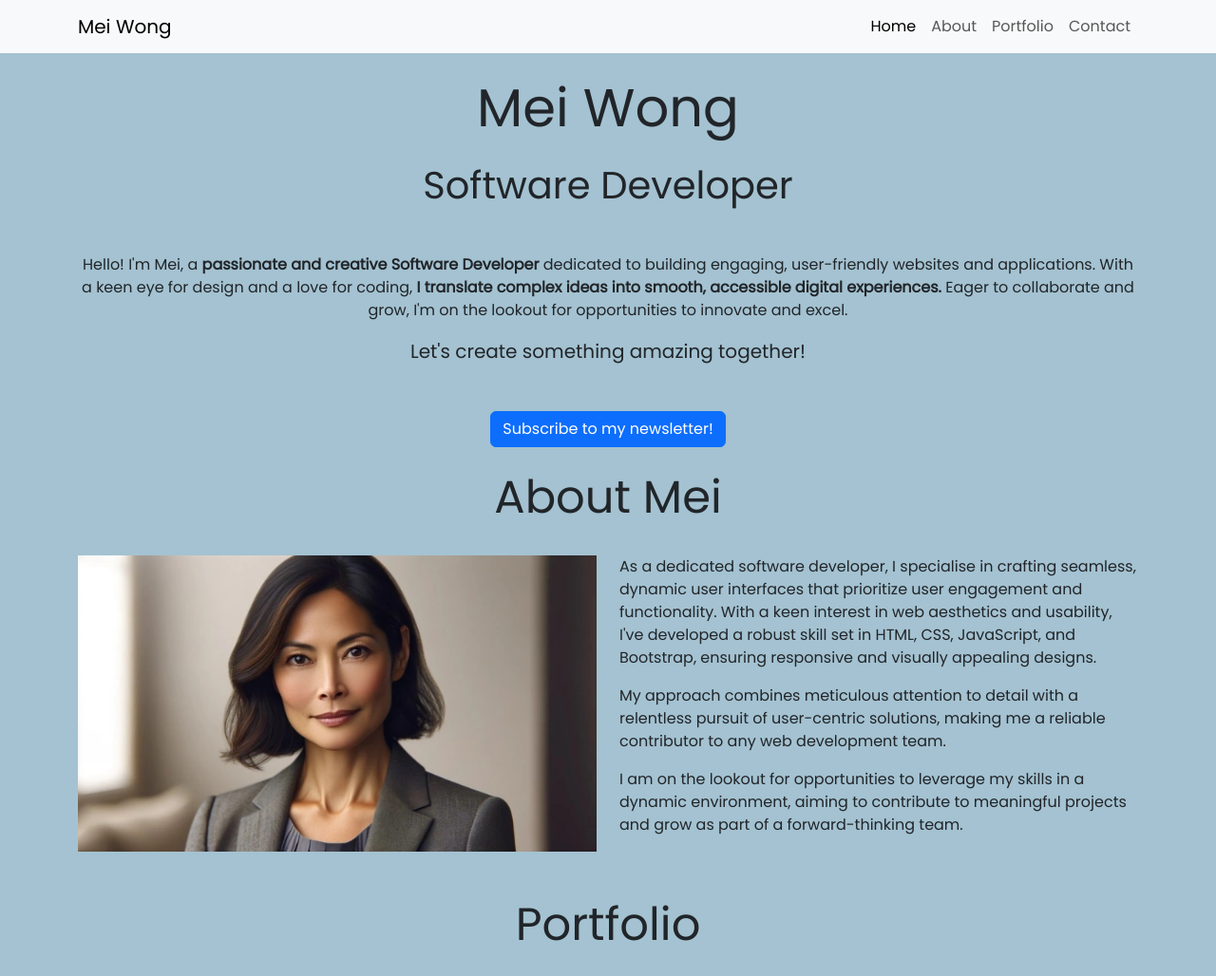
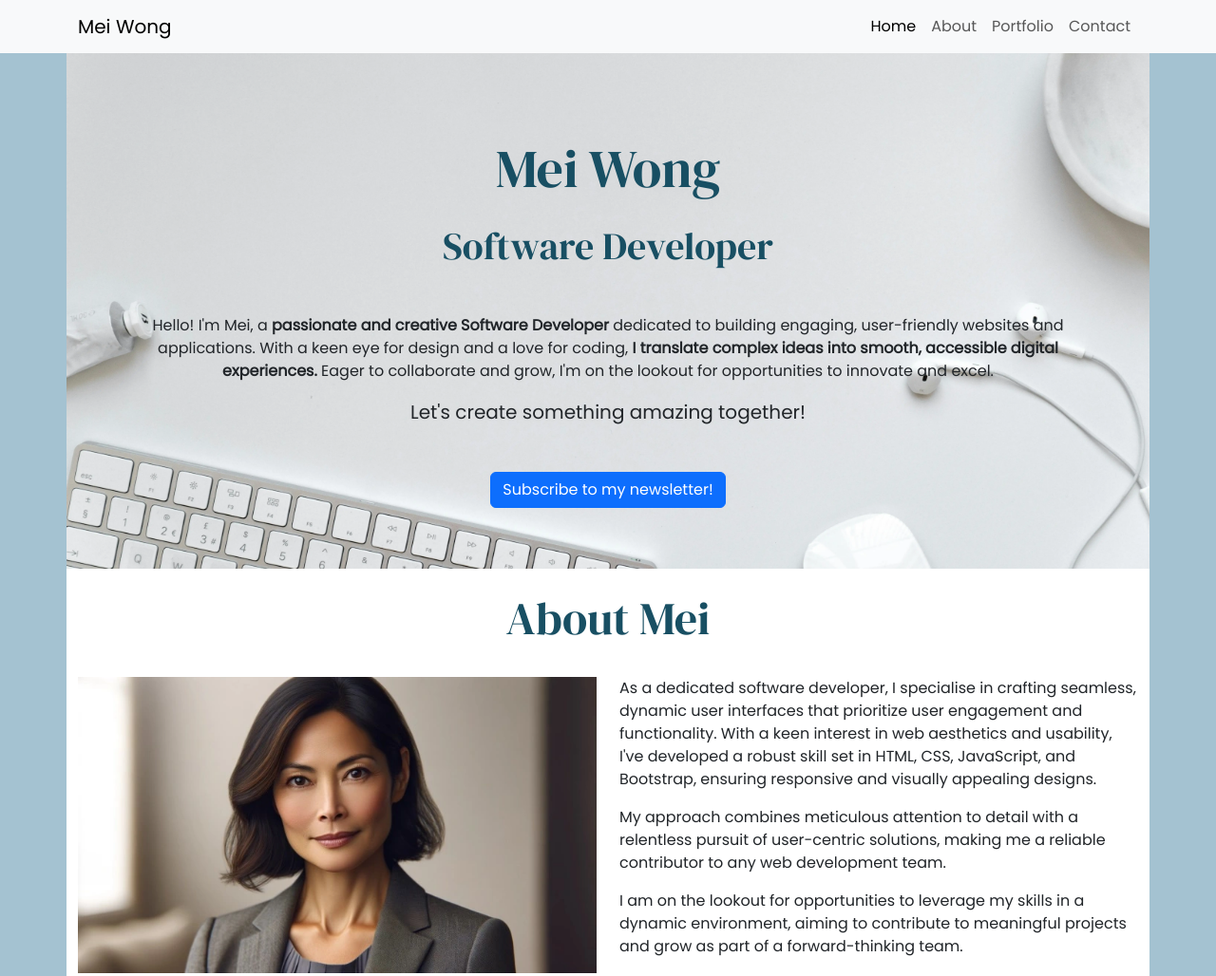
Before and after one commit to shantamahoney/customised-boot-strap-portfolio, a plain HTML site: page index.html in a window 1280 px wide. Shown: the top 1028 px of the page at 95% size. Drawn offline with nearby package versions, Linux system fonts and the light colour scheme.

Commit message:
added  hero image and applied custom css style

```diff
--- a/assets/style.css
+++ b/assets/style.css
@@ -5,10 +5,46 @@
     #184f63; dark-blue
 */
 
+/* global styles */
 
 @import url('https://fonts.googleapis.com/css2?family=DM+Serif+Display:ital@0;1&family=Poppins&display=swap');
 
-body {font-family:poppins;
-    background-color:#a4c2d1; egg blue ;
+body {
+    font-family: "Poppins", sans-serif;
+    background-color: #a4c2d1; /* egg blue */
+}
 
+h1,
+h2 {
+    font-family: "DM Serif Display", serif;
+    color: #184f63; /* dark-blue */
 }
+
+/* About section */
+
+#about {
+    background-color: white;
+}
+
+/* Portfolio */
+
+#portfolio {
+    background-color: #dbdcde; /* light grey */
+}
+
+/* Contact section */
+
+#contact {
+    background-color: white;
+}
+
+/* Header */
+
+#hero {
+    background-color: #dbdcde; /* light grey */
+    background-image: url("/assets/images/background.webp");
+    background-size: cover;
+    background-position: 50% 70%;
+    min-height: 500px;
+    padding: 5% 7%;
+}
```
Also changed, not shown: assets/images/background.webp (added).
